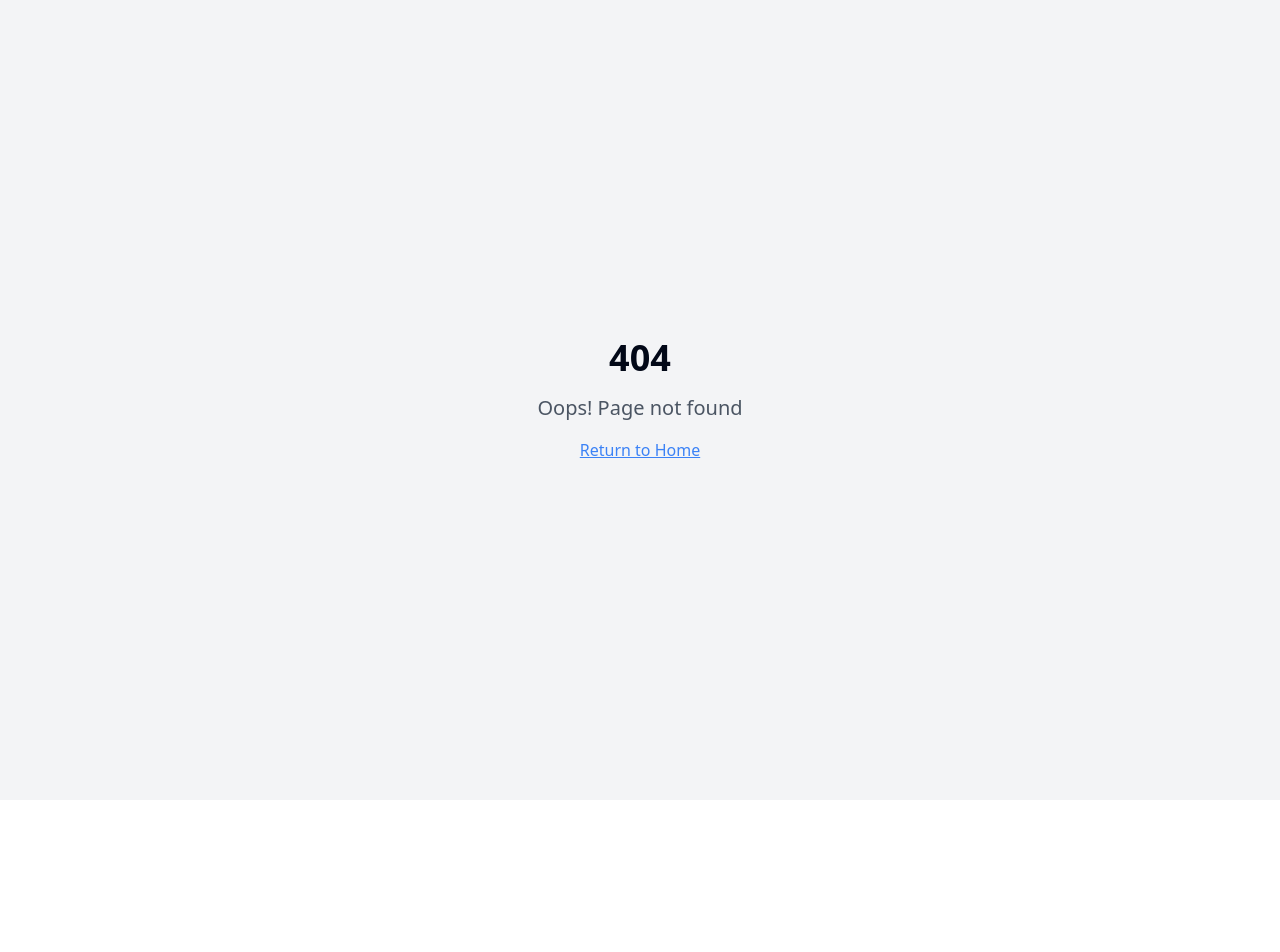
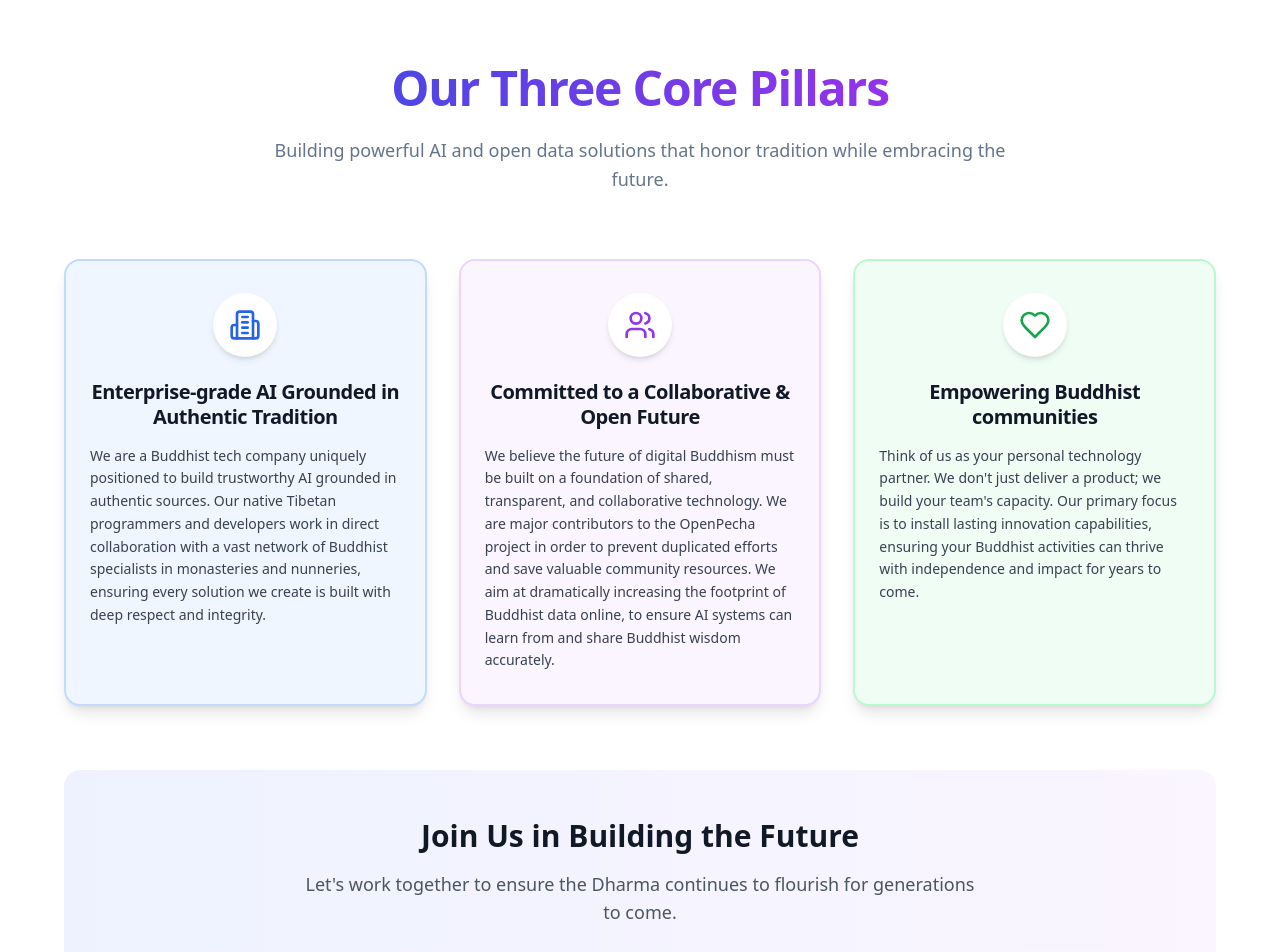
Before and after one commit to OpenPecha/Dharmaduta.in, a React (Vite) app: page /core-pillars in a window 1280 px wide. Before the commit this address had no page. Shown: the top 952 px of the page. Before the commit the page ends 800 px from the top, so only its background shows below. Built offline with nearby package versions, Linux system fonts and the light colour scheme.

Commit message:
Add "Our Three Core Pillars" page
Implement a new page with content describing the three core pillars.

```diff
--- a/src/App.tsx
+++ b/src/App.tsx
@@ -1,9 +1,10 @@
-import { Toaster } from "@/components/ui/toaster";
-import { Toaster as Sonner } from "@/components/ui/sonner";
+
+import { Toaster } from "@/components/ui/sonner";
 import { TooltipProvider } from "@/components/ui/tooltip";
 import { QueryClient, QueryClientProvider } from "@tanstack/react-query";
 import { BrowserRouter, Routes, Route } from "react-router-dom";
 import Index from "./pages/Index";
+import CorePillars from "./pages/CorePillars";
 import NotFound from "./pages/NotFound";
 
 const queryClient = new QueryClient();
@@ -12,11 +13,10 @@ const App = () => (
   <QueryClientProvider client={queryClient}>
     <TooltipProvider>
       <Toaster />
-      <Sonner />
       <BrowserRouter>
         <Routes>
           <Route path="/" element={<Index />} />
-          {/* ADD ALL CUSTOM ROUTES ABOVE THE CATCH-ALL "*" ROUTE */}
+          <Route path="/core-pillars" element={<CorePillars />} />
           <Route path="*" element={<NotFound />} />
         </Routes>
       </BrowserRouter>
--- /dev/null
+++ b/src/pages/CorePillars.tsx
@@ -0,0 +1,95 @@
+
+import { Card, CardContent, CardHeader, CardTitle } from "@/components/ui/card";
+import { Button } from "@/components/ui/button";
+import { Building2, Users, Heart } from "lucide-react";
+
+const CorePillars = () => {
+  const pillars = [
+    {
+      icon: Building2,
+      title: "Enterprise-grade AI Grounded in Authentic Tradition",
+      description: "We are a Buddhist tech company uniquely positioned to build trustworthy AI grounded in authentic sources. Our native Tibetan programmers and developers work in direct collaboration with a vast network of Buddhist specialists in monasteries and nunneries, ensuring every solution we create is built with deep respect and integrity.",
+      bgColor: "bg-blue-50",
+      iconColor: "text-blue-600",
+      borderColor: "border-blue-200"
+    },
+    {
+      icon: Users,
+      title: "Committed to a Collaborative & Open Future",
+      description: "We believe the future of digital Buddhism must be built on a foundation of shared, transparent, and collaborative technology. We are major contributors to the OpenPecha project in order to prevent duplicated efforts and save valuable community resources. We aim at dramatically increasing the footprint of Buddhist data online, to ensure AI systems can learn from and share Buddhist wisdom accurately.",
+      bgColor: "bg-purple-50",
+      iconColor: "text-purple-600",
+      borderColor: "border-purple-200"
+    },
+    {
+      icon: Heart,
+      title: "Empowering Buddhist communities",
+      description: "Think of us as your personal technology partner. We don't just deliver a product; we build your team's capacity. Our primary focus is to install lasting innovation capabilities, ensuring your Buddhist activities can thrive with independence and impact for years to come.",
+      bgColor: "bg-green-50",
+      iconColor: "text-green-600",
+      borderColor: "border-green-200"
+    }
+  ];
+
+  return (
+    <div className="min-h-screen bg-background">
+      <div className="container mx-auto px-6 py-16">
+        <div className="max-w-6xl mx-auto">
+          {/* Header Section */}
+          <div className="text-center mb-16">
+            <h1 className="text-4xl md:text-5xl font-bold mb-6 tracking-tight">
+              <span className="bg-gradient-to-r from-indigo-600 to-purple-600 bg-clip-text text-transparent">
+                Our Three Core Pillars
+              </span>
+            </h1>
+            <p className="text-lg text-muted-foreground max-w-3xl mx-auto leading-relaxed">
+              Building powerful AI and open data solutions that honor tradition while embracing the future.
+            </p>
+          </div>
+
+          {/* Pillars Grid */}
+          <div className="grid md:grid-cols-1 lg:grid-cols-3 gap-8 mb-16">
+            {pillars.map((pillar, index) => (
+              <Card
+                key={index}
+                className={`${pillar.bgColor} ${pillar.borderColor} border-2 shadow-lg hover:shadow-xl transition-all duration-300 transform hover:scale-105 rounded-2xl overflow-hidden`}
+              >
+                <CardHeader className="pb-4 pt-8 text-center">
+                  <div className="w-16 h-16 mx-auto mb-4 flex items-center justify-center rounded-full bg-white shadow-md">
+                    <pillar.icon className={`w-8 h-8 ${pillar.iconColor}`} />
+                  </div>
+                  <CardTitle className="text-xl font-bold text-gray-900 mb-3 tracking-tight leading-tight">
+                    {pillar.title}
+                  </CardTitle>
+                </CardHeader>
+                <CardContent className="px-6 pb-8">
+                  <p className="text-gray-700 leading-relaxed text-sm">
+                    {pillar.description}
+                  </p>
+                </CardContent>
+              </Card>
+            ))}
+          </div>
+
+          {/* Call to Action */}
+          <div className="text-center bg-gradient-to-r from-indigo-50 to-purple-50 rounded-2xl p-12">
+            <h2 className="text-2xl md:text-3xl font-bold mb-4 text-gray-900">
+              Join Us in Building the Future
+            </h2>
+            <p className="text-lg text-gray-600 mb-8 max-w-2xl mx-auto">
+              Let's work together to ensure the Dharma continues to flourish for generations to come.
+            </p>
+            <Button
+              size="lg"
+              className="bg-gradient-to-r from-indigo-600 to-purple-600 hover:from-indigo-700 hover:to-purple-700 text-white px-10 py-4 text-lg font-semibold shadow-lg hover:shadow-xl transition-all duration-300 transform hover:scale-105 rounded-lg"
+            >
+              Get Started Today
+            </Button>
+          </div>
+        </div>
+      </div>
+    </div>
+  );
+};
+
+export default CorePillars;
```
